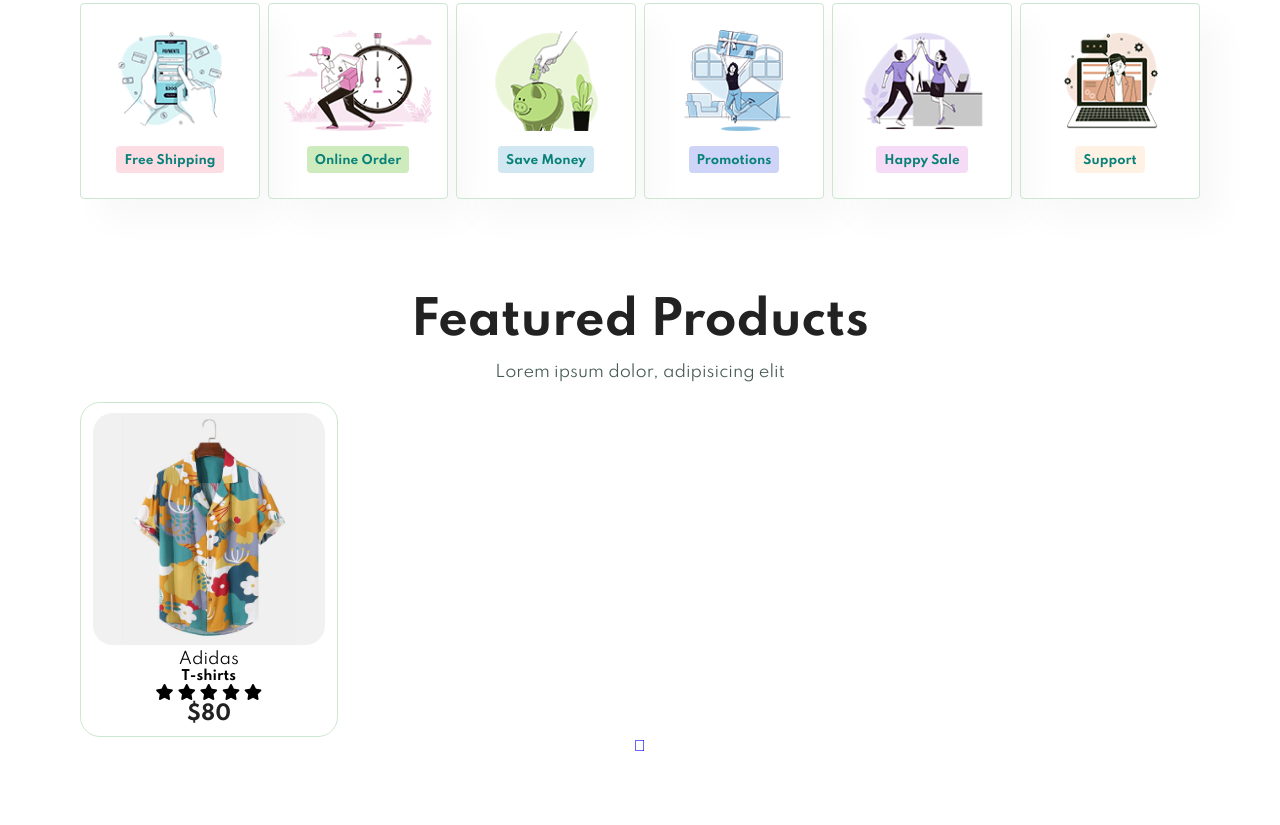
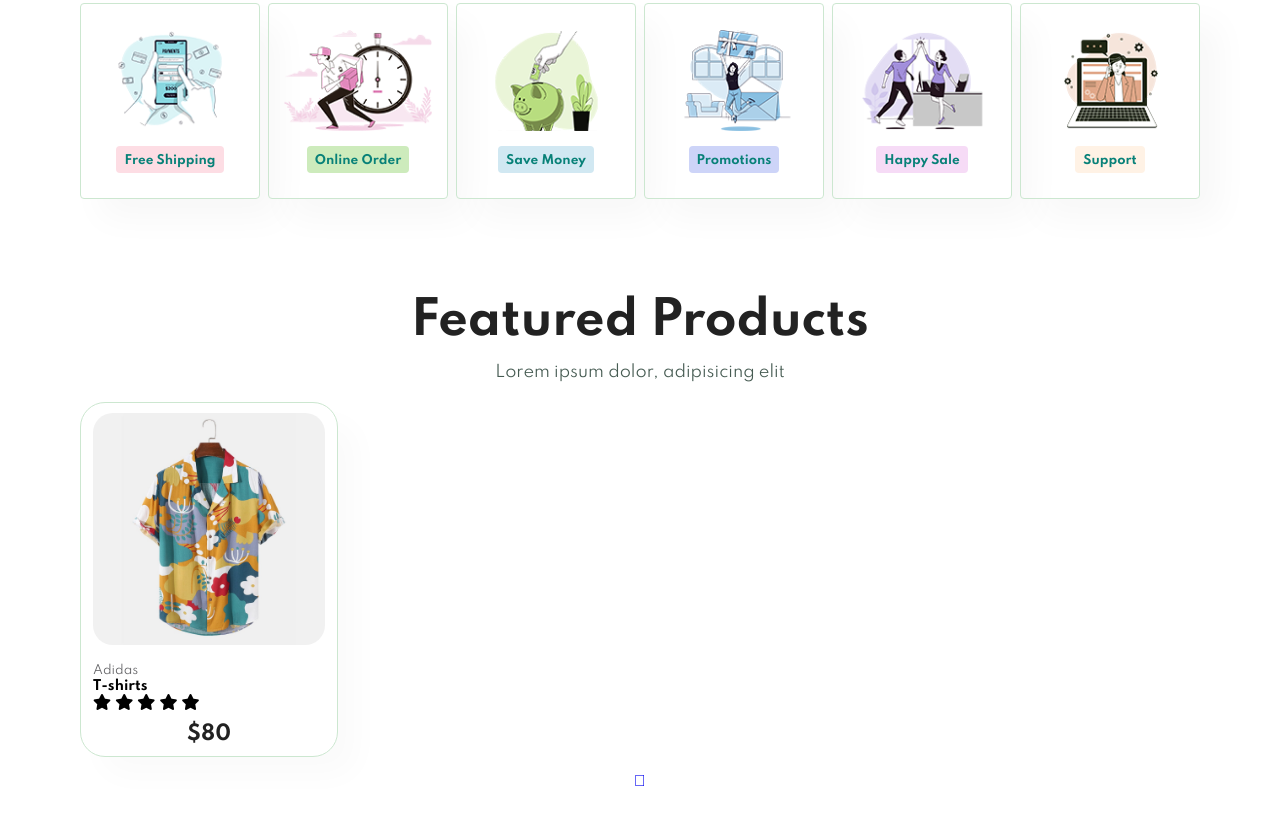
Before and after one commit to Rabia-Rajput/ecommerce-website, a plain HTML site: page index.html in a window 1280 px wide. Shown: the part 857-1682 px from the top of the page. Before the commit the page ends 1653 px from the top, so only its background shows below. Drawn offline with Linux system fonts and the light colour scheme.

Commit message:
new styles added

```diff
--- a/style.css
+++ b/style.css
@@ -180,9 +180,25 @@ body {
   min-width: 250px;
   padding: 10px 12px;
   border: 1px solid #cce7d0;
-  border-radius: 20px;
+  border-radius: 25px;
+  cursor: pointer;
+  box-shadow: 20px 20px 30px rgba(0, 0, 0, 0.02);
+  margin: 15px 0;
+  transition: o.2s ease;
+}
+#product1 .pro:hover{
+  box-shadow: 20px 20px 30px rgba(0, 0, 0, 0.06);
+
 }
 #product1 .pro img {
   width: 100%;
   border-radius: 20px;
 }
+#product1 .pro .des{
+  text-align: start;
+  padding: 10px 0;
+}
+#product1 .pro .des span{
+  color: #606063;
+  font-size: 12px;
+}
```
